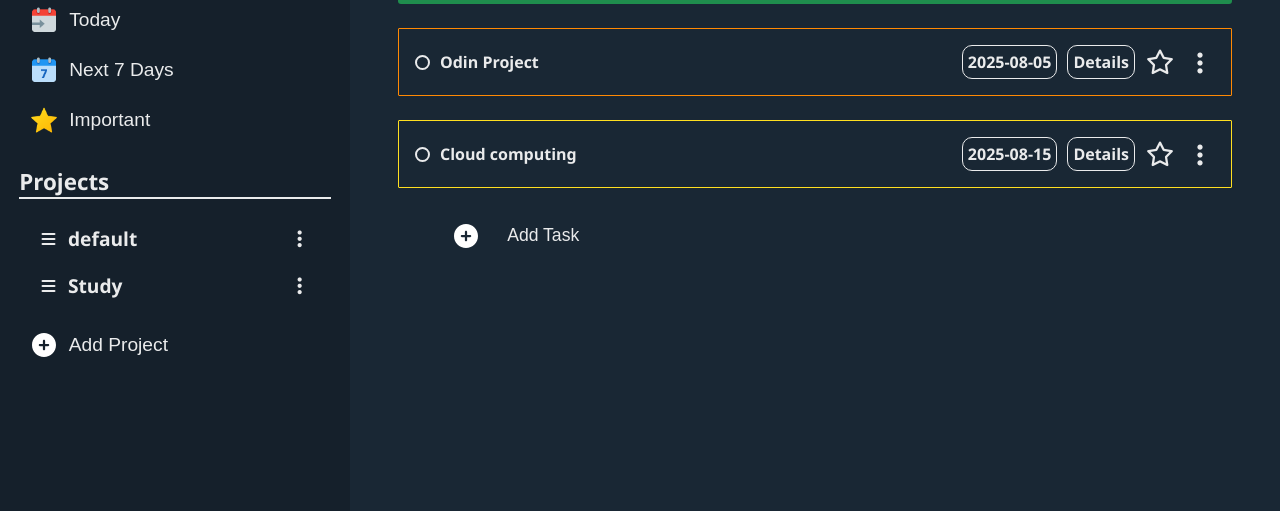
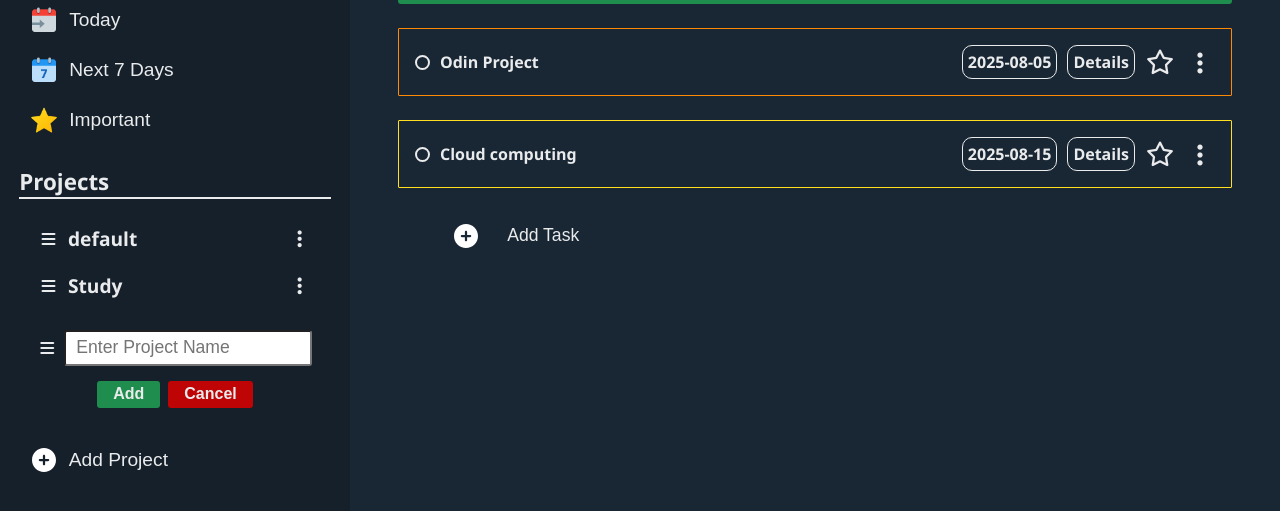
Before and after one commit to SealedOwl/Todo-List, a website built with webpack: page src/index.html in a window 1280 px wide. Shown: the part 213-724 px from the top of the page. Built offline with nearby package versions, Linux system fonts and the light colour scheme.

Commit message:
style: Add project form

```diff
--- a/src/index.js
+++ b/src/index.js
@@ -2,6 +2,7 @@ import "./styles.css";
 
 import { renderApp, renderTasksFor } from "./components/view";
 import { renderProjectCards } from "./views/projectCard";
+import { renderProjectForm } from "./views/projectForm";
 
 import {
 	handleCreateProject,
@@ -10,6 +11,7 @@ import {
 	handleGetAllProjects,
 	handleDeleteTask,
 } from "./components/controller";
+
 import { getAllProjects } from "./components/model";
 
 renderApp();
@@ -42,3 +44,5 @@ console.log(handleGetAllProjects());
 const projects = getAllProjects();
 renderProjectCards(projects);
 renderTasksFor("Study");
+
+renderProjectForm();
--- a/src/styles.css
+++ b/src/styles.css
@@ -11,6 +11,7 @@
 	--green: #1f8d4d;
 	--orange: #ff8903;
 	--yellow: #ffdf20;
+	--red: #be0404;
 	--blue: oklch(82.8% 0.111 230.318);
 }
 
@@ -364,6 +365,64 @@ header {
 
 /* Project Form  */
 
-.project-form {
+/* .project-form {
 	display: none;
+	transform: scaleY(0);
+} */
+
+.project-form > form {
+	display: flex;
+	flex-direction: column;
+	border-radius: 5px;
+	gap: 10px;
+	cursor: pointer;
 }
+
+.project-form:hover {
+	background-color: var(--bgColorPopUp);
+}
+
+.project-input-container {
+	display: flex;
+	align-items: center;
+	justify-content: center;
+	padding: 5px 1.2em;
+	gap: 0.5em;
+}
+
+.project-input-container > input {
+	width: 100%;
+	font-size: 1.1rem;
+	padding: 0.3em 10px;
+	border-radius: 3px;
+}
+
+.projectForm-btn-container {
+	display: flex;
+	justify-content: center;
+	align-items: center;
+	gap: 0.5em;
+	margin-bottom: 1em;
+}
+
+.projectForm-btn {
+	font-size: 1rem;
+	font-weight: 600;
+	padding: 0.3em 1em;
+	cursor: pointer;
+	color: var(--textColor);
+	border: none;
+	border-radius: 3px;
+}
+
+.projectForm-btn[data-action="add"] {
+	background-color: var(--green);
+}
+
+.projectForm-btn[data-action="cancel"] {
+	background-color: var(--red);
+}
+
+.projectForm-btn:hover {
+	opacity: 0.9;
+}
--- a/src/views/projectForm.js
+++ b/src/views/projectForm.js
@@ -0,0 +1,26 @@
+import { createElement } from "../utils/createElement";
+
+export function renderProjectForm() {
+	const $projectForm = document.querySelector(".project-form");
+
+	const form = createElement("form");
+
+	const inputContainer = createElement("div", ["project-input-container"]);
+
+	inputContainer.innerHTML = `
+     <i class="project-icon  fa-solid fa-bars"></i>
+     <input type="text" class="project-input" placeholder="Enter Project Name" maxlength="24" />
+    `;
+
+	const buttonsContainer = createElement("div", ["projectForm-btn-container"]);
+
+	buttonsContainer.innerHTML = `
+    <button type="submit" class="projectForm-btn" data-action = "add" >Add</button>
+    <button type="cancel" class="projectForm-btn" data-action = "cancel" >Cancel</button>
+    `;
+
+	form.appendChild(inputContainer);
+	form.appendChild(buttonsContainer);
+
+	$projectForm.appendChild(form);
+}
```
